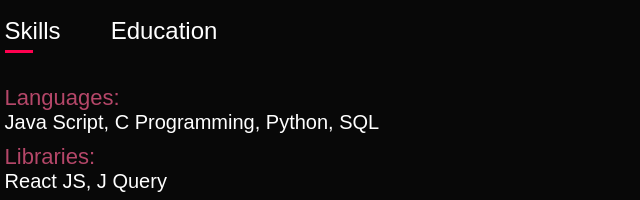
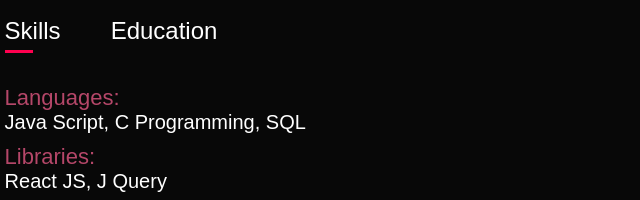
Before and after one commit to Prashanth1607/Portfolio, a plain HTML site: page index.html in a window 1280 px wide. Shown: the part 1256-1456 px from the top of the page, 533-1173 px from the left. Drawn offline with Linux system fonts and the light colour scheme.

Commit message:
Update index.html

```diff
--- a/index.html
+++ b/index.html
@@ -68,7 +68,7 @@
             </div>
             <div class="tab-contents active-tab" id="skills">
               <ul>
-                <li><span>Languages: </span><br>Java Script, C Programming, Python, SQL</bt></li>
+                <li><span>Languages: </span><br>Java Script, C Programming, SQL</bt></li>
                 <li><span>Libraries: </span><br>React JS, J Query</bt></li>
                 <li><span>Tools: </span><br>Ganache, Docker</bt></li>
                 <li><span>Development Skills: </span><br>VS code, Git</bt></li>
```
